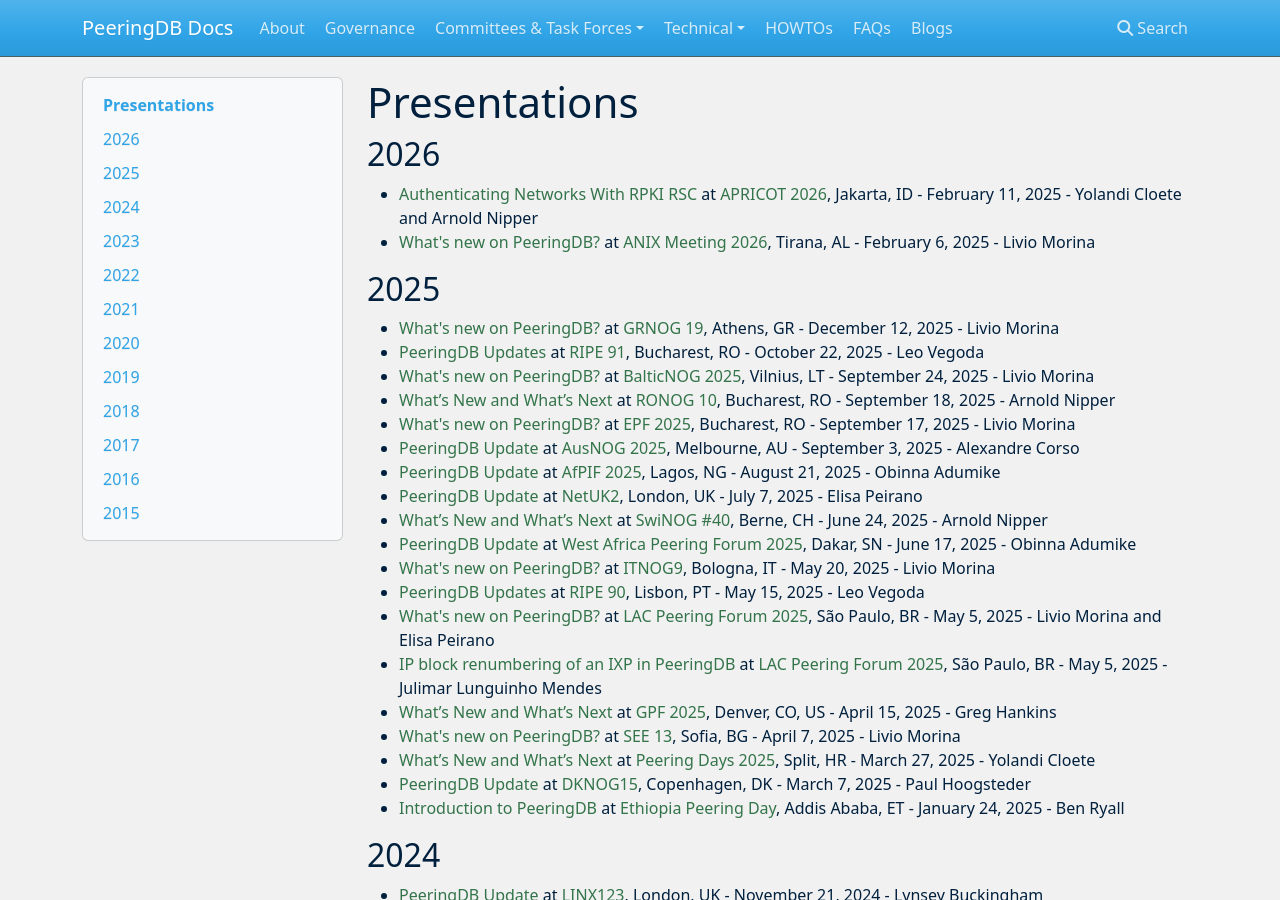
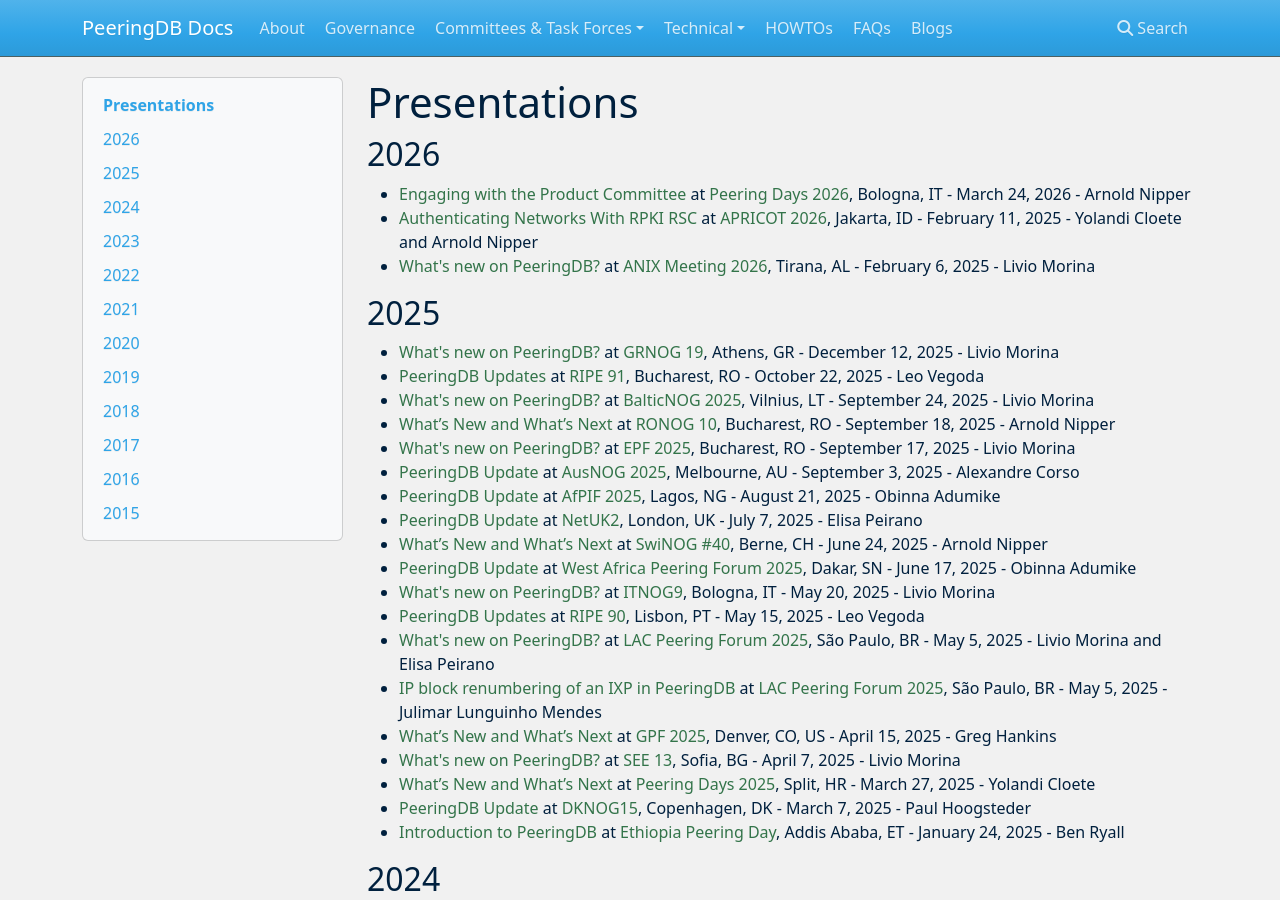
Before and after one commit to peeringdb/docs, an MkDocs documentation site: the page built from docs/presentations.md, in a window 1280 px wide and 900 px high. Built offline with MkDocs 1.6.1, drawn with Linux system fonts in a browser that asks for light colours; nearby versions of some CDN libraries.

Commit message:
Added Arnold's Peering Days 2026 presentation.

```diff
--- a/docs/presentations.md
+++ b/docs/presentations.md
@@ -2,6 +2,7 @@
 
 ## 2026
 
+- [Engaging with the Product Committee](presentation/20260324_PeeringDays_Arnold_Nipper.pdf) at [Peering Days 2026](https://peeringdays.eu/programme/), Bologna, IT - March 24, 2026 - Arnold Nipper
 - [Authenticating Networks With RPKI RSC](presentation/20260211_APRICOT2026_Arnold_Nipper.pdf) at [APRICOT 2026](https://2026.apricot.net/programme/programme#/day/8/), Jakarta, ID - February 11, 2025 - Yolandi Cloete and Arnold Nipper
 - [What's new on PeeringDB?](presentation/20260205_ANIX_Meeting_2026_Morina_Livio.pdf) at [ANIX Meeting 2026](https://anix2026.anix.al/), Tirana, AL - February 6, 2025 - Livio Morina
 
```
Also changed, not shown: 1 other file.
